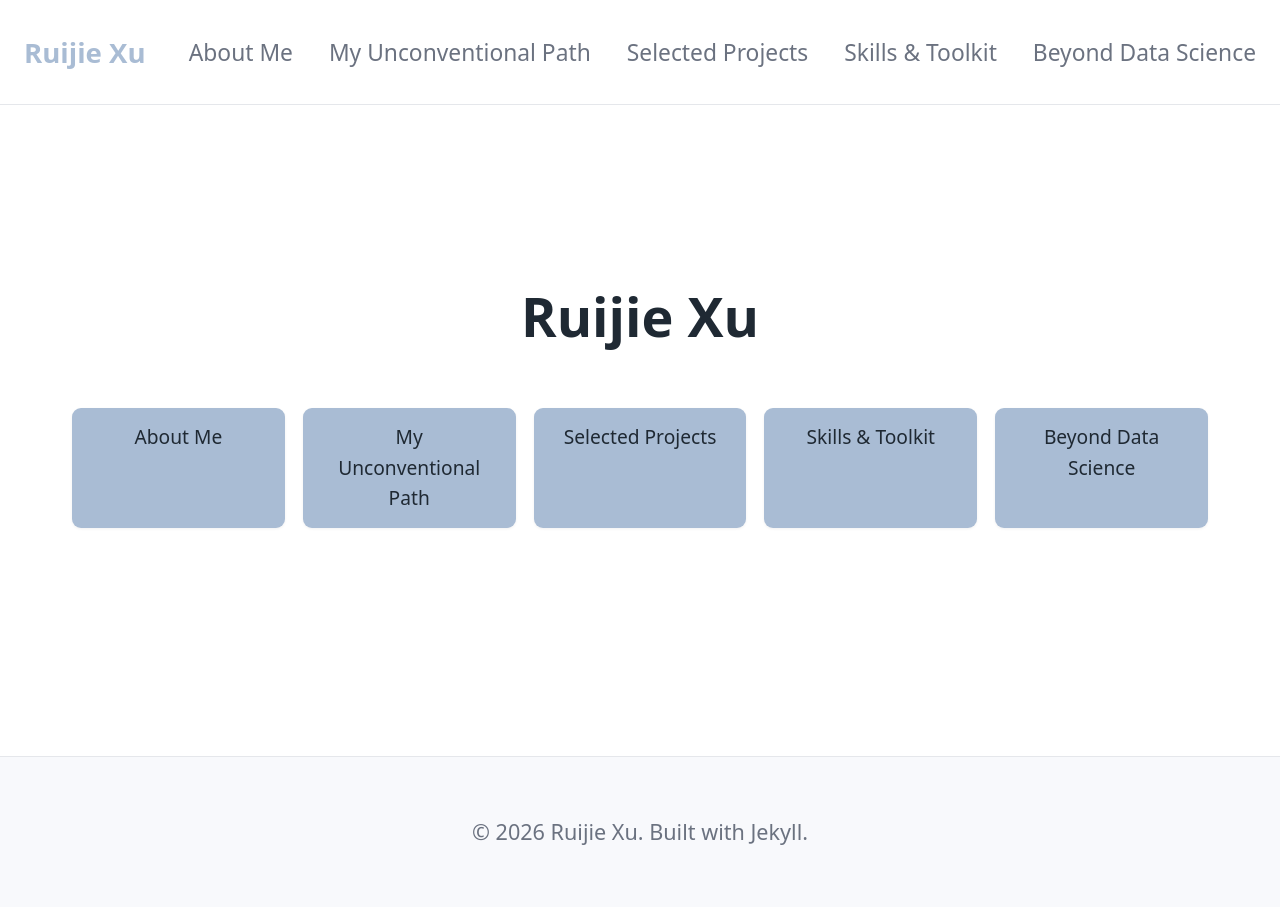
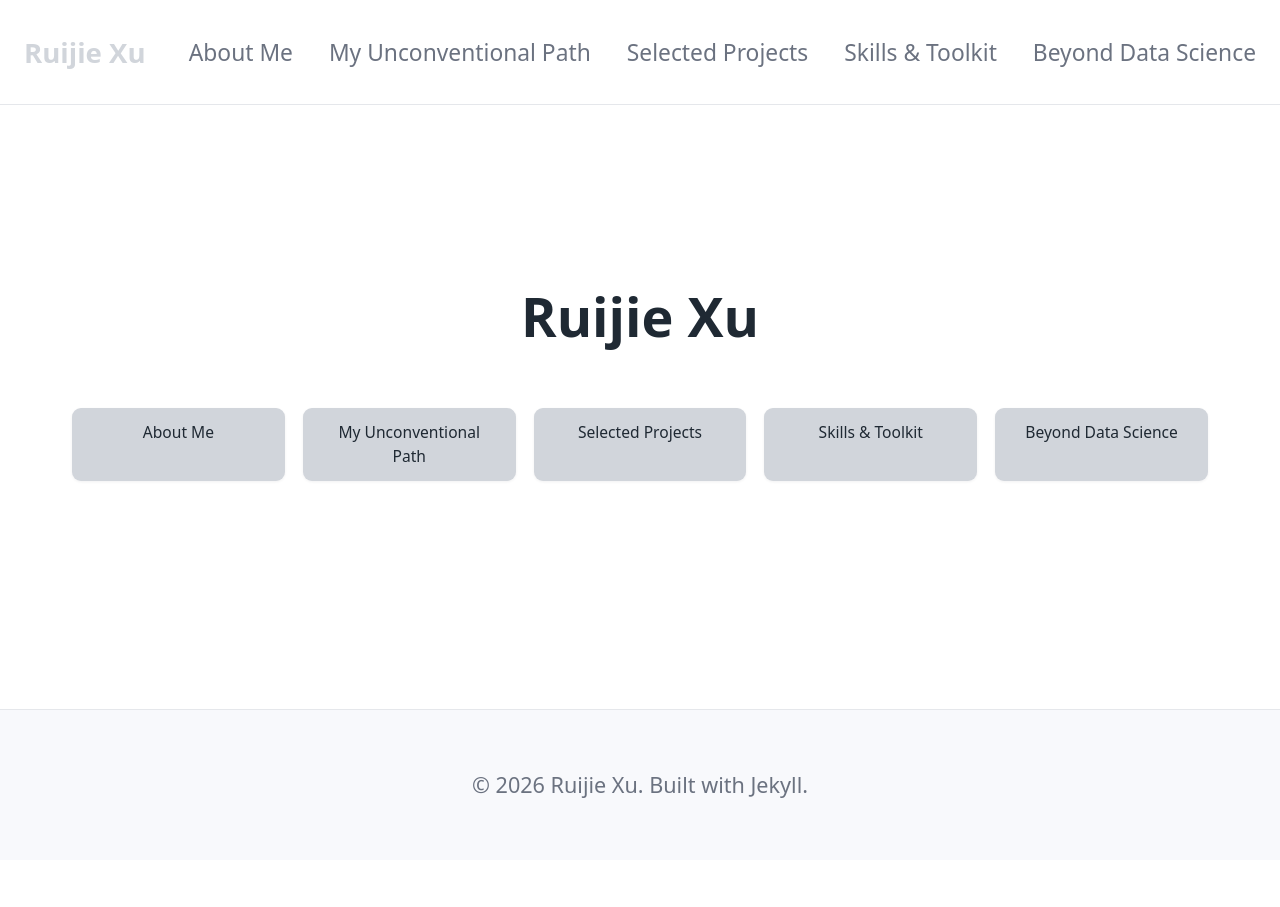
Before and after one commit to RX67-RX67/RX67-RX67.github.io, a Jekyll site: the page built from index.md, in a window 1280 px wide. Built offline with Jekyll 4.4.1, drawn with Linux system fonts in a browser that asks for light colours.

Commit message:
Change accent to light gray and shrink CTA button text

```diff
--- a/assets/css/style.css
+++ b/assets/css/style.css
@@ -2,9 +2,9 @@
 :root {
   --color-text: #1f2933;
   --color-muted: #6b7280;
-  --color-link: #a9bcd4;
-  --color-link-hover: #a9bcd4;
-  --color-link-soft: #a9bcd4;
+  --color-link: #d1d5db;
+  --color-link-hover: #d1d5db;
+  --color-link-soft: #d1d5db;
   --color-bg: #fff;
   --color-bg-soft: #f8f9fc;
   --color-border: #e5e7eb;
@@ -50,7 +50,7 @@ img { max-width: 100%; height: auto; }
 
 @media (min-width: 700px) {
   .hero .cta { flex-wrap: nowrap; }
-  .hero .cta a { flex: 1 1 0; min-width: 0; white-space: normal; text-align: center; overflow-wrap: break-word; font-size: 0.8rem; }
+  .hero .cta a { flex: 1 1 0; min-width: 0; white-space: normal; text-align: center; overflow-wrap: break-word; font-size: 0.65rem; padding: 0.5rem 0.75rem; }
 }
 
 /* About page profile photo */
```
